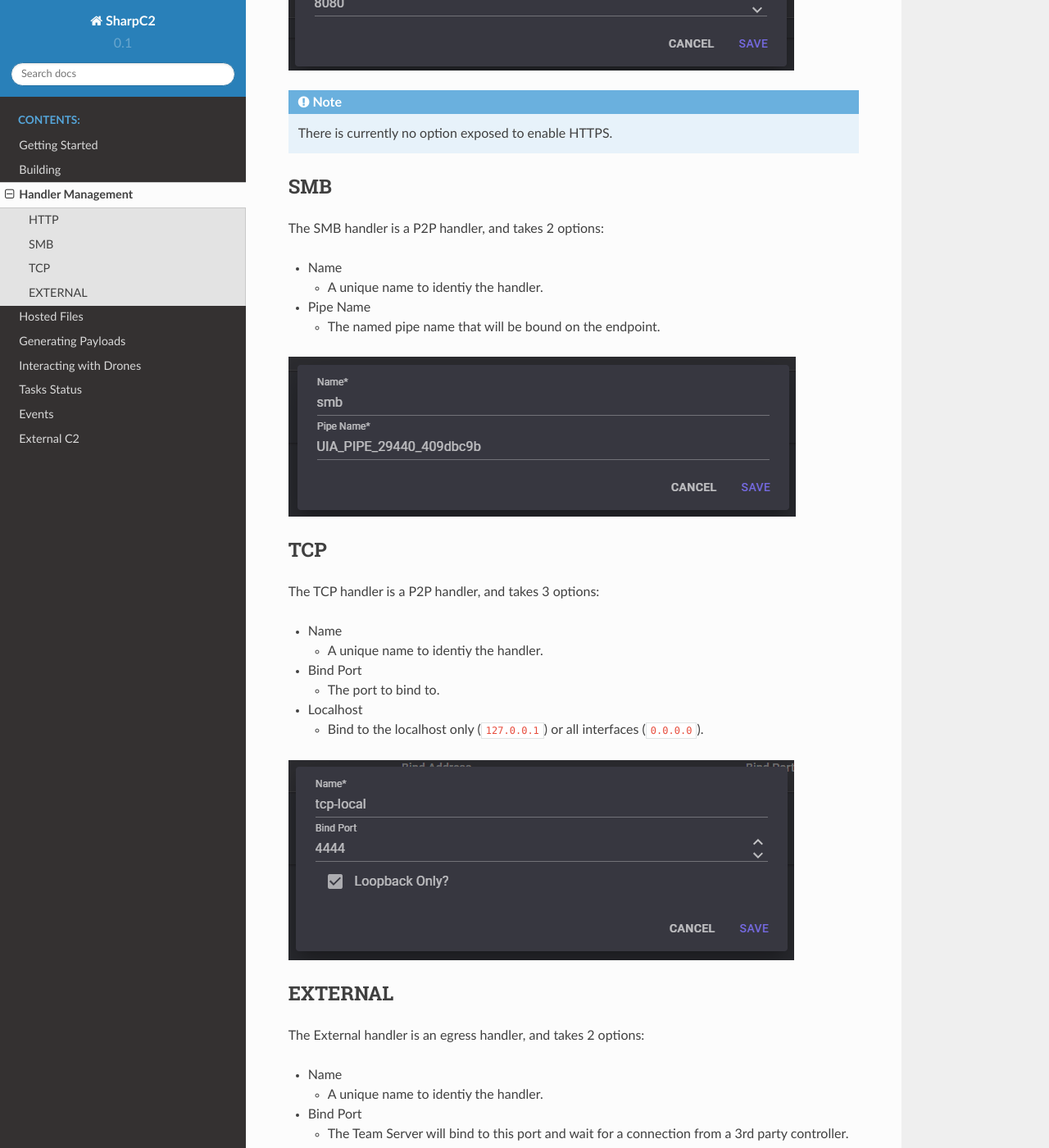
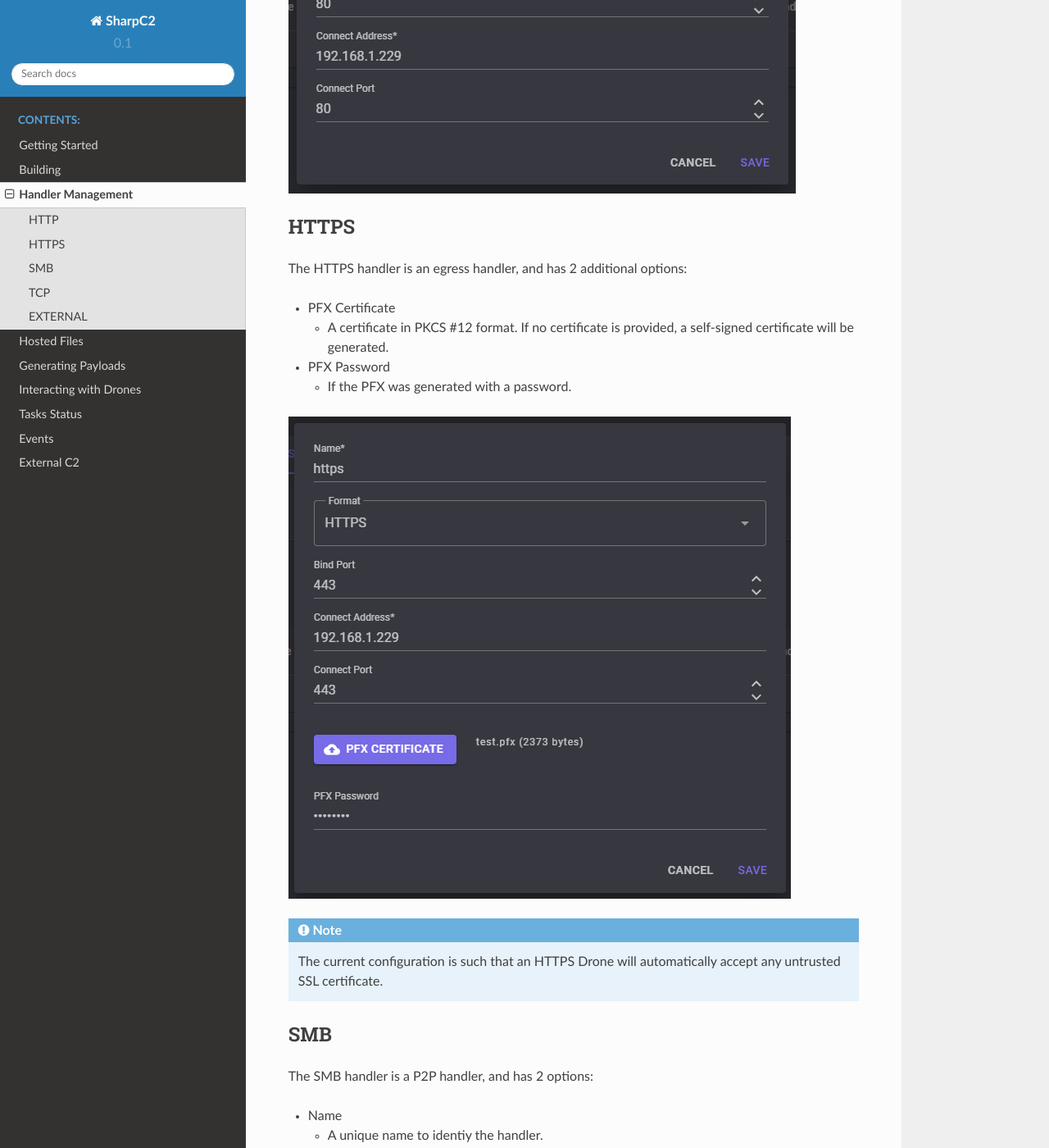
Before and after one commit to rasta-mouse/SharpC2-Docs, a Sphinx documentation site: the page built from docs/source/handlers.rst, in a window 1280 px wide and 1400 px high, scrolled down 1140 px. Shown: the whole window at 82% size. Built offline with Sphinx 7.4.7 and the Read the Docs theme 2.0.0, drawn with Linux system fonts in a browser that asks for light colours; pages that are not in the unit, such as notebooks, are missing from menus; some of the changed text lies outside the part shown.

Commit message:
Add HTTPS docs

```diff
--- a/docs/source/handlers.rst
+++ b/docs/source/handlers.rst
@@ -10,7 +10,7 @@
 HTTP
 ----
 
-The HTTP handler is an egress handler, and takes 4 options:
+The HTTP handler is an egress handler, and has 4 options:
 
 * Name
 
@@ -30,13 +30,29 @@
 
 .. image:: /images/handlers/http.png
 
+HTTPS
+-----
+
+The HTTPS handler is an egress handler, and has 2 additional options:
+
+* PFX Certificate
+
+  * A certificate in PKCS #12 format.  If no certificate is provided, a self-signed certificate will be generated.
+
+* PFX Password
+
+  * If the PFX was generated with a password.
+
+.. image:: /images/handlers/https.png
+
+
 .. note::
-    There is currently no option exposed to enable HTTPS.
+    The current configuration is such that an HTTPS Drone will automatically accept any untrusted SSL certificate.
 
 SMB
 ---
 
-The SMB handler is a P2P handler, and takes 2 options:
+The SMB handler is a P2P handler, and has 2 options:
 
 * Name
 
@@ -51,7 +67,7 @@
 TCP
 ---
 
-The TCP handler is a P2P handler, and takes 3 options:
+The TCP handler is a P2P handler, and has 3 options:
 
 * Name
 
@@ -70,7 +86,7 @@
 EXTERNAL
 --------
 
-The External handler is an egress handler, and takes 2 options:
+The External handler is an egress handler, and has 2 options:
 
 * Name
 
```
Also changed, not shown: docs/source/images/handlers/handlers.png, docs/source/images/handlers/http.png, docs/source/images/handlers/https.png (added).
